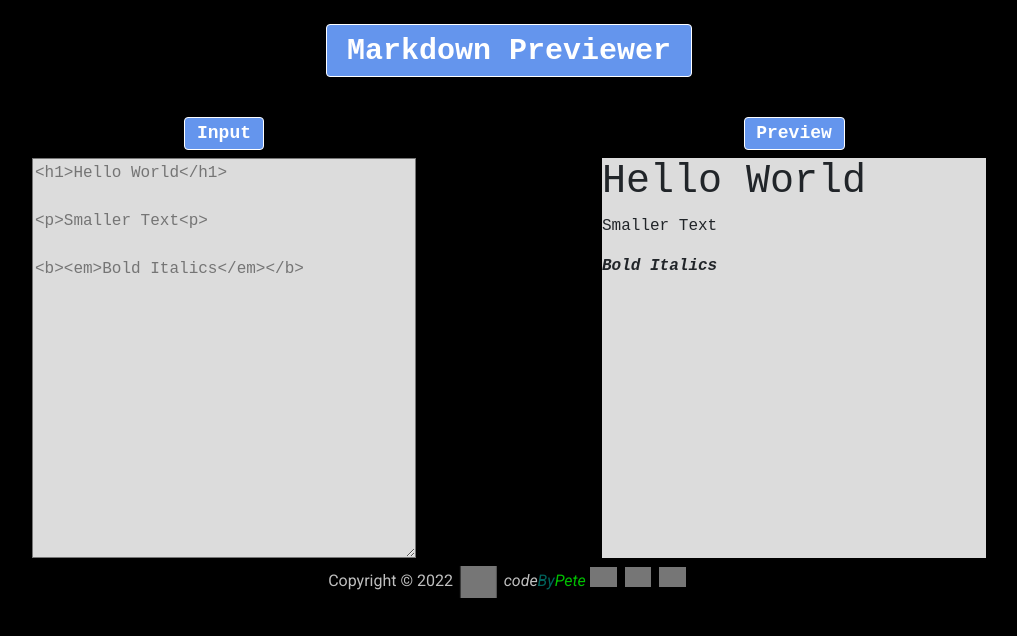
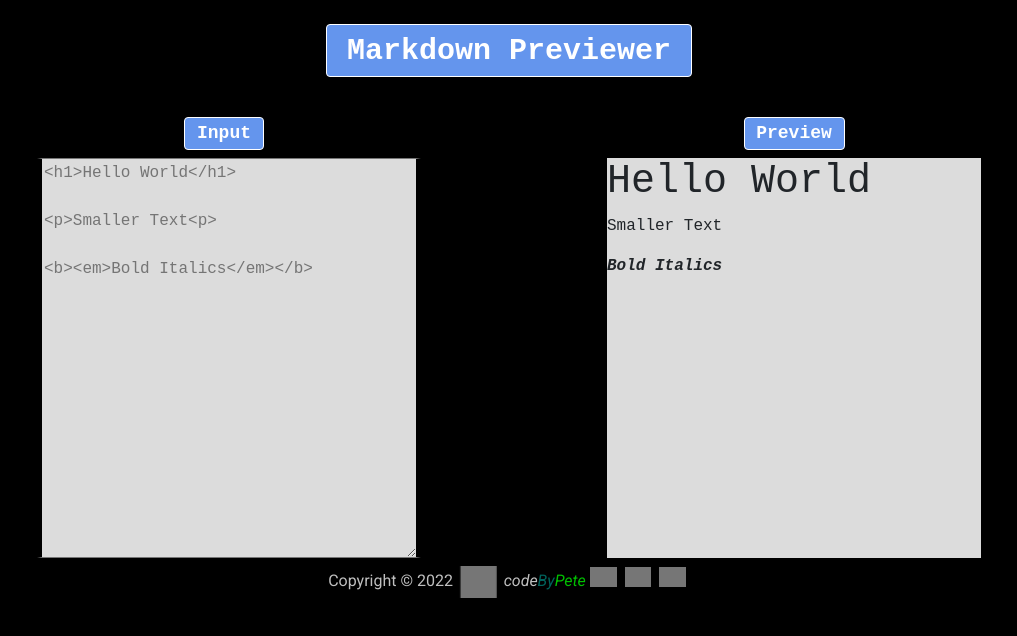
Before and after one commit to codeTrackLift/markdown-previewer, a React (Create React App) app: page / in a window 1280 px wide. Shown: the top 636 px of the page, without its empty margins (131-1148 px from the left). Built offline with nearby package versions, Linux system fonts and the light colour scheme; grey boxes are pictures that could not be loaded.

Commit message:
add lr border

```diff
--- a/src/index.css
+++ b/src/index.css
@@ -26,6 +26,8 @@ span.bg-primary {
     margin-left: auto;
     margin-right: auto;
     word-wrap: break-word;
+    border-left: 5px solid black;
+    border-right: 5px solid black;
 }
 
 @media (orientation: portrait) {
```
